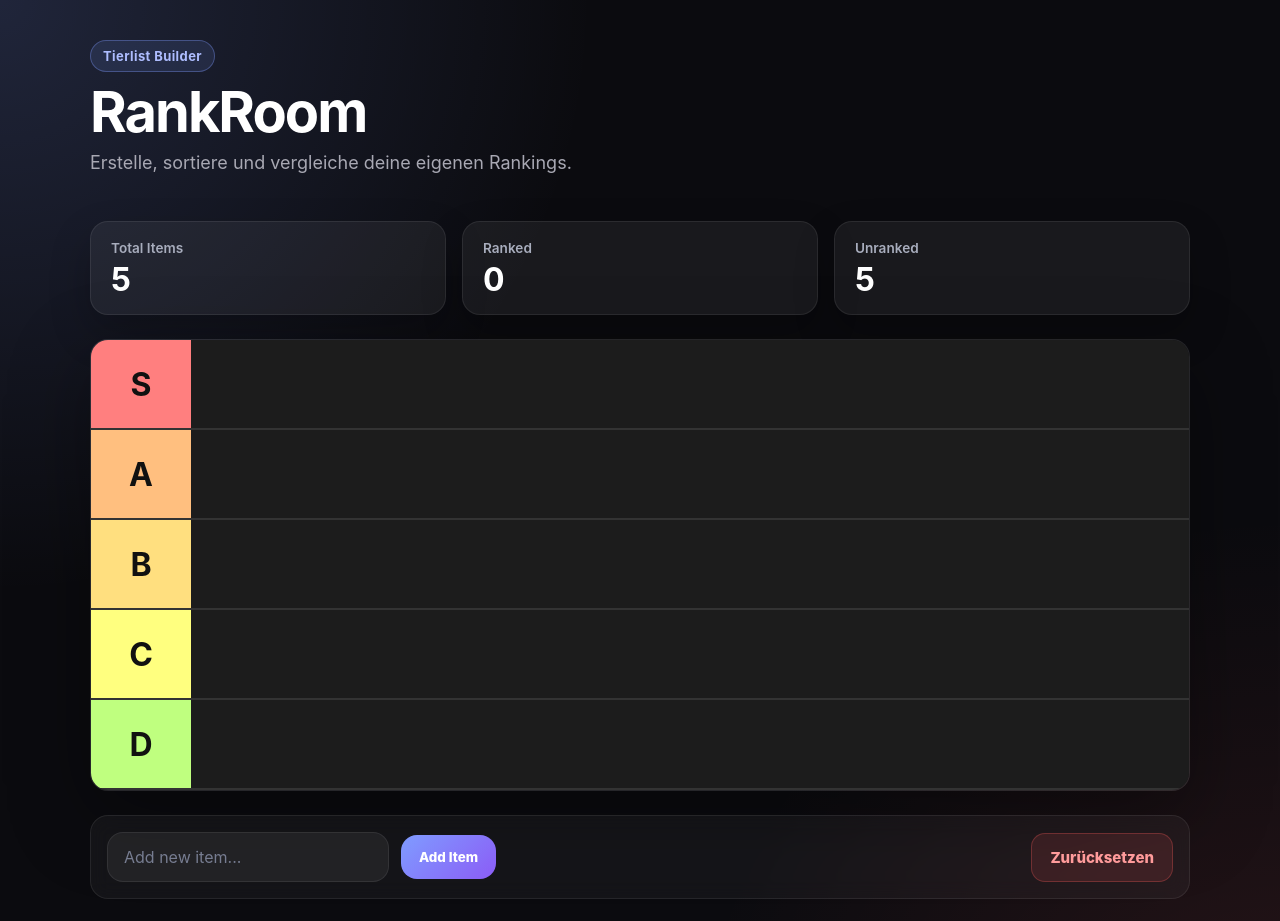
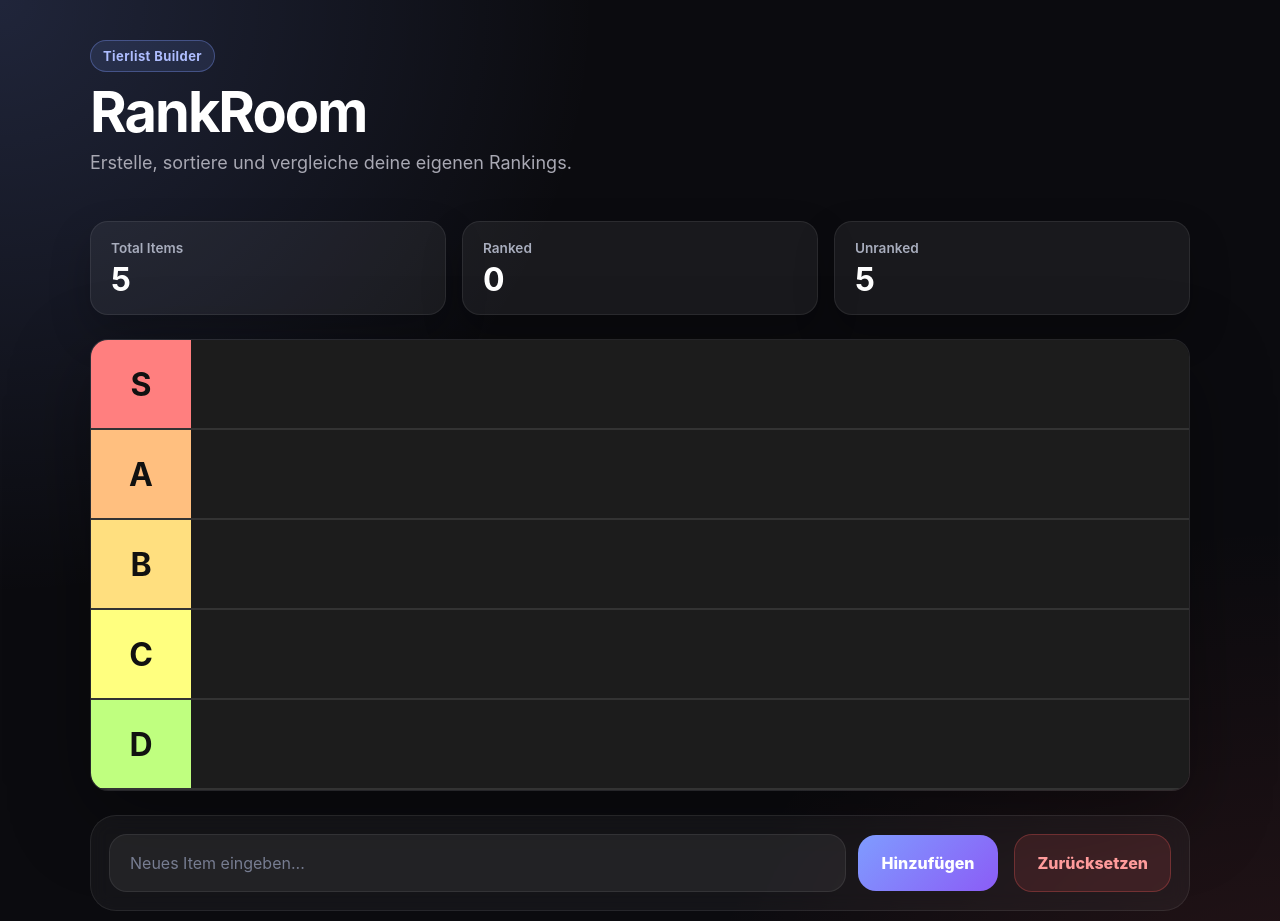
Before and after one commit to MoonIsBack/RankRoom, a Vue app: page / in a window 1280 px wide. Shown: the top 921 px of the page. Built offline with nearby package versions, Linux system fonts and the light colour scheme.

Commit message:
Improve control panel layout

```diff
--- a/src/App.vue
+++ b/src/App.vue
@@ -224,16 +224,15 @@ p {
   width: 100%;
   max-width: 1100px;
   margin-bottom: 24px;
-  padding: 16px;
+  padding: 18px;
   border: 1px solid rgba(255, 255, 255, 0.08);
-  border-radius: 18px;
+  border-radius: 26px;
   background: rgba(255, 255, 255, 0.045);
   backdrop-filter: blur(10px);
 
   display: flex;
-  justify-content: space-between;
+  align-items: center;
   gap: 16px;
-  align-items: center;
 }
 
 .input-group {
@@ -243,12 +242,12 @@ p {
 }
 
 .reset-button {
-  border: none;
-  border-radius: 14px;
-  padding: 14px 18px;
-  font-size: 15px;
+  border-radius: 18px;
+  padding: 18px 22px;
+  font-size: 1rem;
   font-weight: 800;
   cursor: pointer;
+  white-space: nowrap;
   transition:
     transform 0.15s ease,
     background 0.15s ease,
--- a/src/components/AddItemForm.vue
+++ b/src/components/AddItemForm.vue
@@ -19,9 +19,9 @@ function submitItem() {
 
 <template>
     <div class="add-item-form">
-        <input v-model="itemName" type="text" placeholder="Add new item..." @keyup.enter="submitItem" />
+        <input v-model="itemName" type="text" placeholder="Neues Item eingeben..." @keyup.enter="submitItem" />
 
-        <button @click="submitItem">Add Item</button>
+        <button @click="submitItem">Hinzufügen</button>
     </div>
 </template>
 
@@ -30,13 +30,16 @@ function submitItem() {
   display: flex;
   align-items: center;
   gap: 12px;
+  flex: 1;
+  min-width: 0;
 }
 
 .add-item-form input {
-    flex: 1;
+  width: 100%;
+  min-width: 0;
   border: 1px solid rgba(255, 255, 255, 0.08);
-    border-radius: 16px;
-    padding: 14px 16px;
+  border-radius: 18px;
+  padding: 18px 20px;
   background: rgba(255, 255, 255, 0.06);
   color: white;
   font-size: 1rem;
@@ -49,15 +52,26 @@ function submitItem() {
 
 .add-item-form input:focus {
   border-color: rgba(127, 156, 255, 0.55);
+  box-shadow: 0 0 0 4px rgba(127, 156, 255, 0.12);
 }
 
 .add-item-form button {
   border: 0;
-    border-radius: 16px;
-    padding: 14px 18px;
+  border-radius: 18px;
+  padding: 18px 24px;
   background: linear-gradient(135deg, #7f9cff, #8b5cf6);
   color: white;
+  font-size: 1rem;
   font-weight: 800;
   cursor: pointer;
+  white-space: nowrap;
+  transition:
+    transform 0.15s ease,
+    box-shadow 0.15s ease;
+}
+
+.add-item-form button:hover {
+  transform: translateY(-1px);
+  box-shadow: 0 14px 32px rgba(127, 156, 255, 0.28);
 }
 </style>
```
Lines whose indentation alone changed are shown as unchanged.
